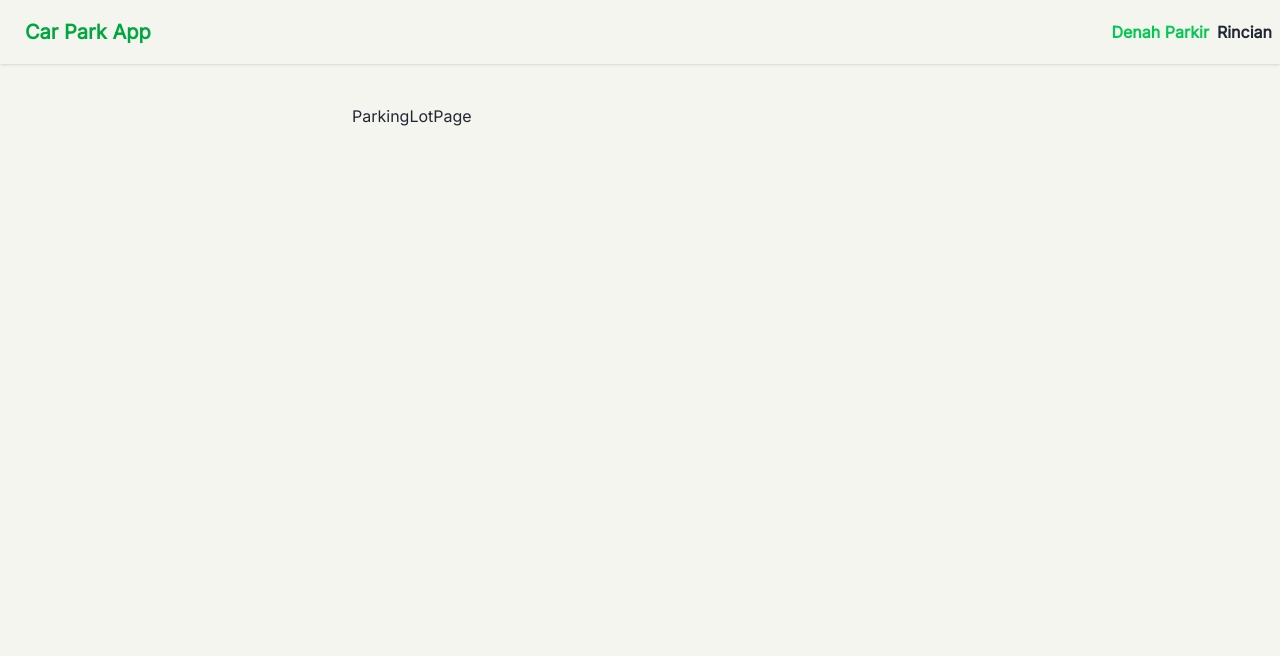
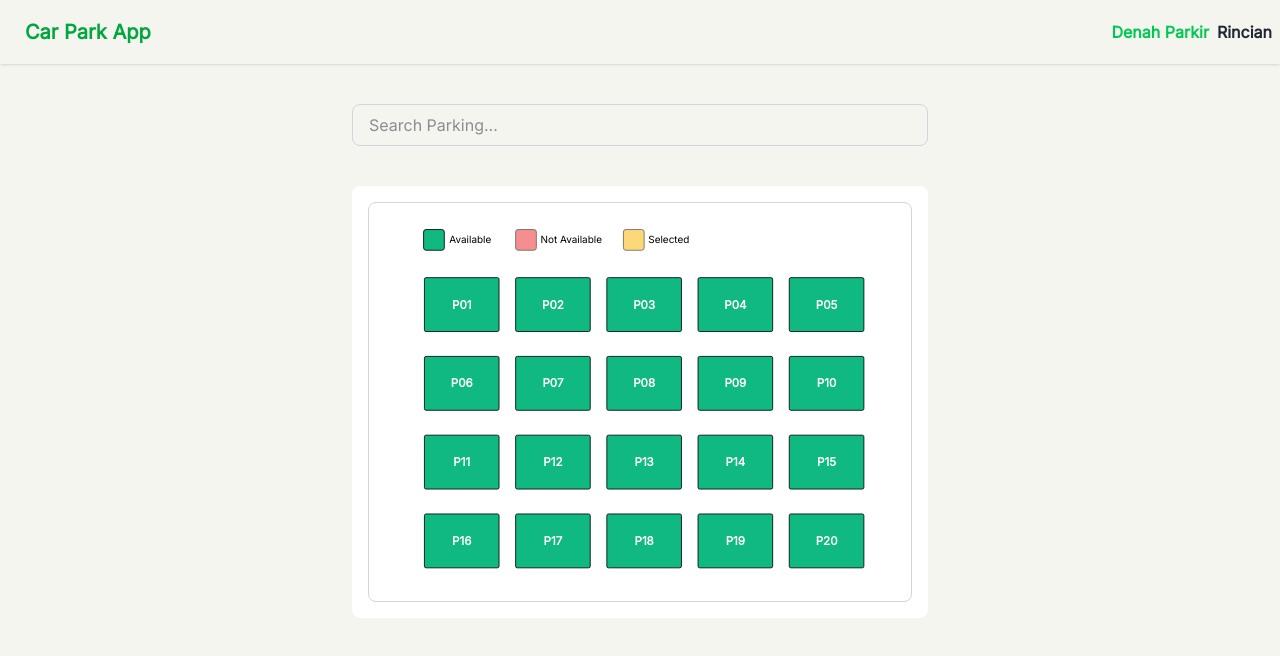
Before and after one commit to matfaisall/car-parking-app-muhammad-faisal, a React (Vite) app: page / in a window 1280 px wide. Shown: the top 656 px of the page. Built offline with nearby package versions, Linux system fonts and the light colour scheme.

Commit message:
feat : slicing parking spots with konva

```diff
--- a/src/App.css
+++ b/src/App.css
@@ -3,6 +3,4 @@
 
 :root {
   font-family: "Inter", sans-serif;
-  line-height: 1.5;
-  font-size: 16px;
 }
--- a/src/App.tsx
+++ b/src/App.tsx
@@ -3,11 +3,7 @@ import "./App.css";
 import NavigationBar from "./components/navbar";
 import RouteApp from "./routes";
 
-import { useLocation } from "react-router-dom";
-
 function App() {
-  const location = useLocation();
-  console.log("location", location);
   return (
     <div className=" min-h-screen bg-[#F5F5F0] text-[#222831]">
       <NavigationBar />
--- a/src/components/navbar.tsx
+++ b/src/components/navbar.tsx
@@ -1,19 +1,20 @@
 import { useLocation } from "react-router-dom";
+import { Link } from "react-router-dom";
 
 const NavigationBar = () => {
   const { pathname } = useLocation();
-  console.log("location", pathname);
+
   return (
     <div className="navbar bg-transparent shadow-sm ">
       <div className="max-w-7xl w-screen mx-auto">
         <div className="flex items-center justify-between">
           <div>
-            <a
-              href="/"
+            <Link
+              to="/"
               className="btn btn-ghost text-xl text-bold text-green-600"
             >
               Car Park App
-            </a>
+            </Link>
           </div>
           <ul className=" flex items-center gap-2 md:gap-2">
             <li
@@ -21,14 +22,14 @@ const NavigationBar = () => {
                 pathname === "/" ? "text-green-500" : "t"
               } text-md font-semibold hover:text-green-700`}
             >
-              <a href="/">Denah Parkir</a>
+              <Link to="/">Denah Parkir</Link>
             </li>
             <li
               className={`${
                 pathname === "/rincian" ? "text-green-500" : "t"
               } text-md font-semibold hover:text-green-700`}
             >
-              <a href="/rincian">Rincian</a>
+              <Link to="/rincian">Rincian</Link>
             </li>
           </ul>
         </div>
--- /dev/null
+++ b/src/components/parking-spots-canvas/index.tsx
@@ -0,0 +1,130 @@
+import type { ParkingSpot } from "../../types";
+
+interface ParkingSpostsCanvasProps {
+  spots: ParkingSpot[];
+  onSpotClick: (spot: ParkingSpot) => void;
+  selectedSpot: string | null;
+}
+
+const ParkingSpotsCanvas = ({
+  spots,
+  onSpotClick,
+  selectedSpot,
+}: ParkingSpostsCanvasProps) => {
+  return (
+    <div className="flex justify-center bg-base-100 p-4 rounded-lg">
+      <svg
+        width="100%"
+        height="400"
+        viewBox="0 0 600 480"
+        className="border border-gray-300 rounded-lg bg-white max-w-full"
+      >
+        {spots.map((spot) => {
+          const isSelected = selectedSpot === spot.id;
+          const fillColor = isSelected
+            ? "#fbbf24"
+            : spot.isAvailable
+            ? "#ef4444"
+            : "#10b981";
+          const opacity = spot.isAvailable ? 0.6 : 1;
+
+          return (
+            <g
+              key={spot.id}
+              onClick={() => !spot.isAvailable && onSpotClick(spot)}
+              className={
+                !spot.isAvailable
+                  ? "cursor-pointer hover:opacity-80 transition-opacity"
+                  : "cursor-not-allowed"
+              }
+            >
+              <rect
+                x={spot.x}
+                y={spot.y}
+                width={spot.width}
+                height={spot.height}
+                fill={fillColor}
+                stroke="#000"
+                strokeWidth="1"
+                rx="2"
+                opacity={opacity}
+                style={{
+                  filter: isSelected ? "drop-shadow(0 0 10px #fbbf24)" : "none",
+                }}
+              />
+              <text
+                x={spot.x + spot.width / 2}
+                y={spot.y + spot.height / 2 + 5}
+                textAnchor="middle"
+                fill="#fff"
+                fontSize="14"
+                fontWeight="bold"
+                style={{ pointerEvents: "none", userSelect: "none" }}
+              >
+                {spot.spotNumber}
+              </text>
+              {spot.isAvailable && (
+                <circle
+                  cx={spot.x + spot.width - 12}
+                  cy={spot.y + 12}
+                  r="6"
+                  fill="#dc2626"
+                  style={{ pointerEvents: "none" }}
+                />
+              )}
+            </g>
+          );
+        })}
+
+        <g>
+          {/* Legend - Horizontal & Centered */}
+          <rect
+            x="39"
+            y="32"
+            width="25"
+            height="25"
+            fill="#10b981"
+            stroke="#000000"
+            strokeWidth="1"
+            rx="3"
+          />
+          <text x="70" y="48" fontSize="12" fill="#000000">
+            Available
+          </text>
+
+          <rect
+            x="150"
+            y="32"
+            width="25"
+            height="25"
+            fill="#ef4444"
+            stroke="#000000"
+            strokeWidth="1"
+            rx="3"
+            opacity="0.6"
+          />
+          <text x="180" y="48" fontSize="12" fill="#000000">
+            Not Available
+          </text>
+
+          <rect
+            x="280"
+            y="32"
+            width="25"
+            height="25"
+            fill="#fbbf24"
+            stroke="#000000"
+            strokeWidth="1"
+            rx="3"
+            opacity="0.6"
+          />
+          <text x="310" y="48" fontSize="12" fill="#000000">
+            Selected
+          </text>
+        </g>
+      </svg>
+    </div>
+  );
+};
+
+export default ParkingSpotsCanvas;
--- a/src/pages/DetailPemesanan/index.tsx
+++ b/src/pages/DetailPemesanan/index.tsx
@@ -1,5 +1,3 @@
-import React from "react";
-
 const DetailPemesananPage = () => {
   return <div>DetailPemesananPage</div>;
 };
--- /dev/null
+++ b/src/pages/Parking/index.tsx
@@ -0,0 +1,107 @@
+import React from "react";
+import ParkingSpotsCanvas from "../../components/parking-spots-canvas";
+import type { ParkingSpot } from "../../types";
+
+const ParkingPage = () => {
+  // untuk search kasih debounce
+  const [search, setSearch] = React.useState("");
+  const [parkingSpots, setParkingSpots] = React.useState<ParkingSpot[]>([]);
+  const [selectedSpot, setSelectedSpot] = React.useState<ParkingSpot | null>(
+    null
+  );
+
+  React.useEffect(() => {
+    const spots = [];
+    let spotCounter = 1;
+
+    for (let row = 0; row < 4; row++) {
+      for (let col = 0; col < 5; col++) {
+        spots.push({
+          id: `spot-${row}-${col}`,
+          x: 40 + col * 110,
+          y: 90 + row * 95,
+          width: 90,
+          height: 65,
+          isAvailable: false,
+          spotNumber: `P${spotCounter.toString().padStart(2, "0")}`,
+        });
+        spotCounter++;
+      }
+    }
+
+    setParkingSpots(spots);
+  }, []);
+
+  //   React.useEffect(() => {
+  //   const rows = 4;
+  //   const cols = 5;
+  //   const boxWidth = 80;
+  //   const boxHeight = 100;
+  //   const gap = 40;
+  //   const margin = 50;
+
+  //   const spots = [];
+  //   let spotCount = 1;
+
+  //   for (let row = 0; row < rows; row++) {
+  //     for (let col = 0; col < cols; col++) {
+  //       spots.push({
+  //         id: `spot-${row}-${col}`,
+  //         x: margin + col * (boxWidth + gap),
+  //         y: margin + row * (boxHeight + gap),
+  //         width: boxWidth,
+  //         height: boxHeight,
+  //         isOccupied: false,
+  //         spotNumber: `P${spotCount.toString().padStart(2, "0")}`,
+  //       });
+  //       spotCount++;
+  //     }
+  //   }
+
+  //   // otomatis hitung dimensi SVG
+  //   const totalWidth = margin * 2 + cols * (boxWidth + gap) - gap;
+  //   const totalHeight = margin * 2 + rows * (boxHeight + gap) - gap;
+
+  //   setParkingSpots(spots);
+  //   setDimensions({ width: totalWidth, height: totalHeight });
+  // }, []);
+
+  // EVENT HANDLER | FUNCTION HANDLER
+  const handleSpotClick = (spot: ParkingSpot) => {
+    setSelectedSpot(spot);
+    console.log("spot", spot);
+  };
+
+  // filtering spots
+
+  const filteredSpots = parkingSpots.filter((spot) =>
+    spot.spotNumber.toLowerCase().includes(search.toLowerCase())
+  );
+
+  // console.log("filterdSposts", filterdSposts);
+
+  return (
+    <div className="py-10">
+      <div className="w-full max-w-xl  mx-auto">
+        <div className="mb-6">
+          <input
+            type="text"
+            placeholder="Search Parking..."
+            value={search}
+            className="w-full px-4 py-2 mb-4 border border-gray-300 rounded-lg focus:outline-none focus:ring-2 focus:ring-blue-500"
+            onChange={(e) => setSearch(e.target.value)}
+          />
+        </div>
+        <div className="">
+          <ParkingSpotsCanvas
+            spots={search ? filteredSpots : parkingSpots}
+            onSpotClick={handleSpotClick}
+            selectedSpot={selectedSpot?.id || null}
+          />
+        </div>
+      </div>
+    </div>
+  );
+};
+
+export default ParkingPage;
--- a/src/pages/ParkingLot/index.tsx
+++ /dev/null
@@ -1,11 +0,0 @@
-const ParkingLotPage = () => {
-  return (
-    <div className="py-10">
-      <div className="w-full max-w-xl mx-auto">
-        <h1>ParkingLotPage</h1>
-      </div>
-    </div>
-  );
-};
-
-export default ParkingLotPage;
--- a/src/routes/index.tsx
+++ b/src/routes/index.tsx
@@ -1,11 +1,11 @@
 import { Routes, Route } from "react-router-dom";
-import ParkingLotPage from "../pages/ParkingLot";
+import ParkingPage from "../pages/Parking";
 import DetailPemesananPage from "../pages/DetailPemesanan";
 
 const RouteApp = () => {
   return (
     <Routes>
-      <Route path="/" element={<ParkingLotPage />} />
+      <Route path="/" element={<ParkingPage />} />
       <Route path="/rincian" element={<DetailPemesananPage />} />
     </Routes>
   );
--- /dev/null
+++ b/src/types/index.ts
@@ -0,0 +1,9 @@
+export interface ParkingSpot {
+  id: string;
+  x: number;
+  y: number;
+  width: number;
+  height: number;
+  isAvailable: boolean;
+  spotNumber: string;
+}
```
